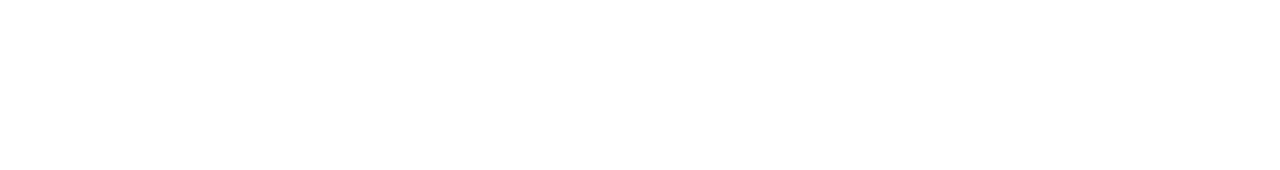
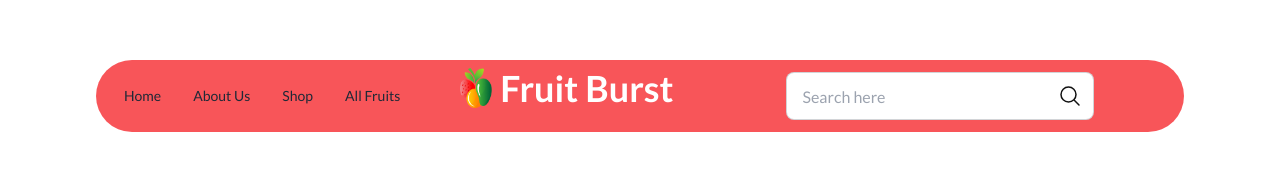
Before and after one commit to munna454/fruit-burst-web, a plain HTML site: page index.html in a window 1280 px wide. Drawn offline with nearby package versions, Linux system fonts and the light colour scheme.

Commit message:
nav bar added

```diff
--- a/index.html
+++ b/index.html
@@ -19,11 +19,57 @@
             font-family: 'Lato', sans-serif;
         }
      </style>
+     <!-- font awesome -->
+     <script src="https://kit.fontawesome.com/7a19c33fde.js" crossorigin="anonymous"></script>
+
 </head>
 <body class="font-lato">
     <header>
-        <nav>
+        <!-- nav bar section -->
+        <nav class="max-w-screen-xl mx-auto px-8 md:px-16 lg:px-24 py-5 my-10 ">
+            <div class="navbar items-stretch md:items-center md:bg-[#F85559] lg:bg-[#F85559] md:rounded-full">
+                <div class="navbar-center ">
 
+
+
+
+
+                </div>
+
+               <div class="flex justify-center  flex-row-reverse  md:flex-row  ">
+                <div class="dropdown  ">
+                  <label tabindex="0" class="btn btn-ghost lg:hidden">
+                    <svg xmlns="http://www.w3.org/2000/svg" class="h-5 w-5" fill="none" viewBox="0 0 24 24" stroke="currentColor"><path stroke-linecap="round" stroke-linejoin="round" stroke-width="2" d="M4 6h16M4 12h8m-8 6h16" /></svg>
+                  </label>
+                  <ul tabindex="0" class="menu menu-sm dropdown-content mt-3 z-[1] p-2 shadow bg-base-100 rounded-box  md:w-40  md:mx-auto">
+                    <li><a>Home</a></li>
+                    <li><a href="">About Us</a></li>
+                    <li><a href="">Shop</a></li>
+                    <li><a>All Fruits</a></li>
+                  </ul>
+                </div>
+
+
+
+                <div class="navbar-center hidden lg:flex">
+                  <ul class="menu menu-horizontal px-1">
+                    <li><a>Home</a></li>
+                    <li><a href="">About Us</a></li>
+                    <li><a href="">Shop</a></li>
+                    <li><a>All Fruits</a></li>
+                  </ul>
+                </div>
+
+               <div class="">
+                  <a class="flex  text-2xl md:text-4xl font-bold text-black md:text-white  mb-4 gap-2  md:pl-10"><img class="w-8" src="./images/logo.png" alt="">Fruit Burst</a>
+               </div>
+               </div>
+
+                 <div class="relative hidden lg:flex">
+                  <input type="text" placeholder="Search here" class="input input-bordered w-full pr-28 ml-28"/>
+                 <img class="absolute ml-96" src="./images/Frame.svg" alt="">
+                 </div>
+          </div>
         </nav>
 
     </header>
```
Also changed, not shown: images/Frame.svg (added).
